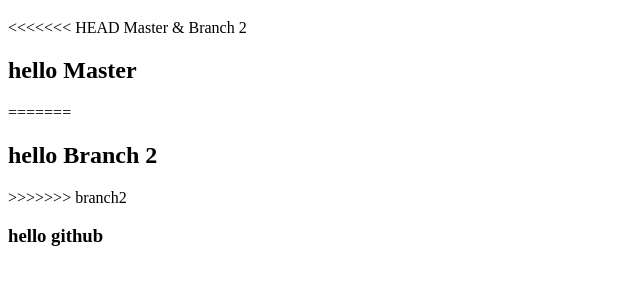
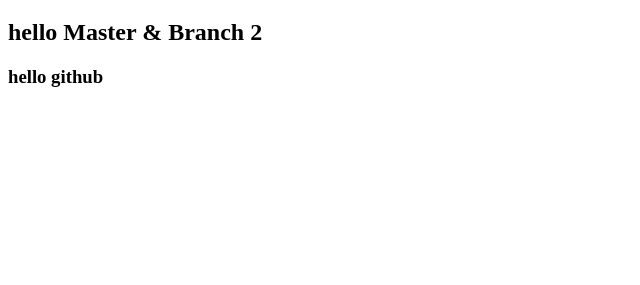
Before and after one commit to arseniychuprov/git_test, a plain HTML site: page index.html in a window 1280 px wide. Shown: the part 61-346 px from the top of the page, without its empty margins (0-640 px from the left). Drawn offline with Linux system fonts and the light colour scheme.

Commit message:
‘Fixed’

```diff
--- a/index.html
+++ b/index.html
@@ -8,9 +8,5 @@
 </body>
 </html>
 <h1>hello git</h1>
-<<<<<<< HEAD Мaster & Branch 2
-<h2>hello Master</h2>
-=======
-<h2>hello Branch 2</h2>
->>>>>>> branch2
+<h2>hello Мaster & Branch 2</h2>
 <h3>hello github</h3>
```
